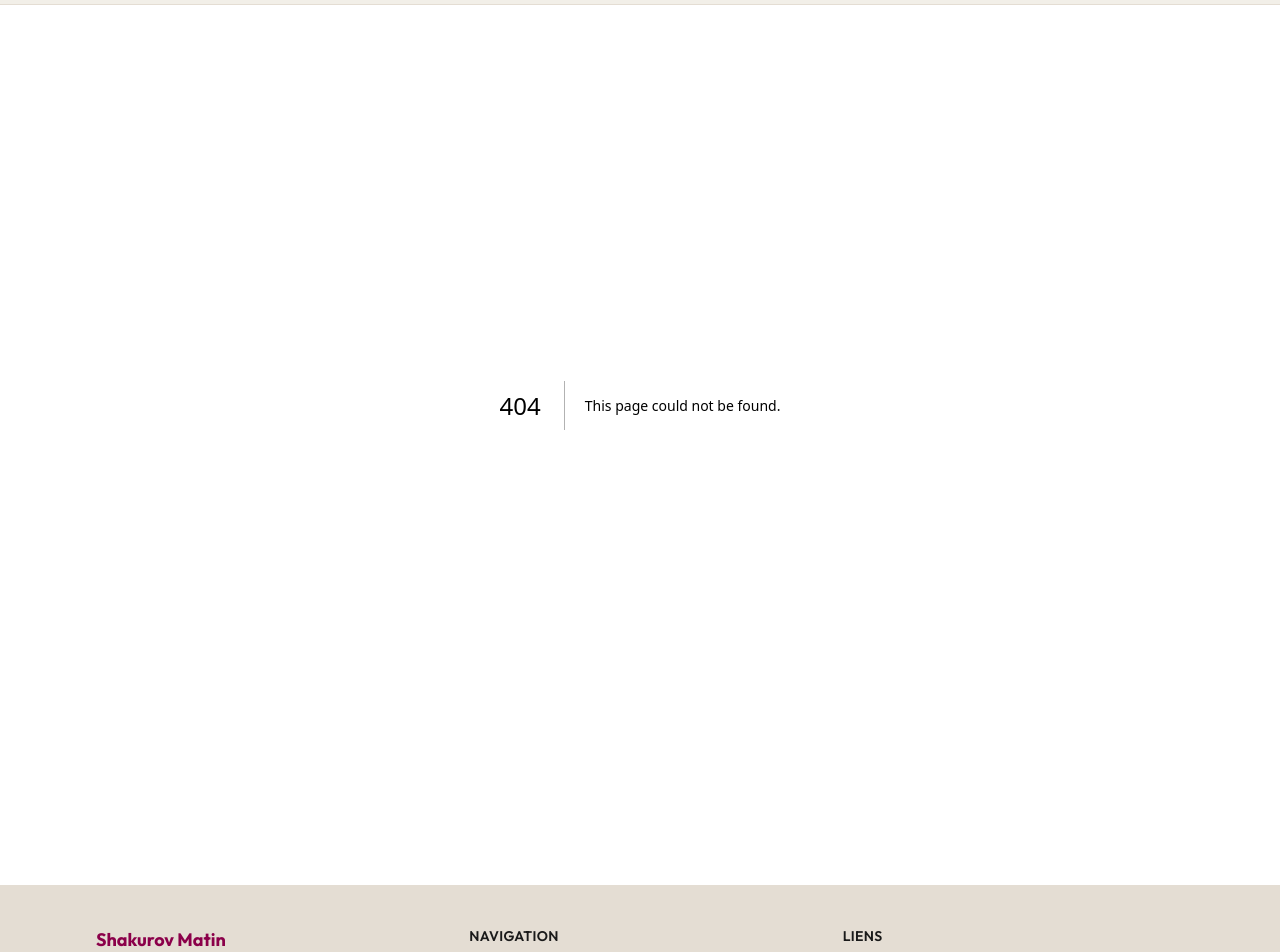
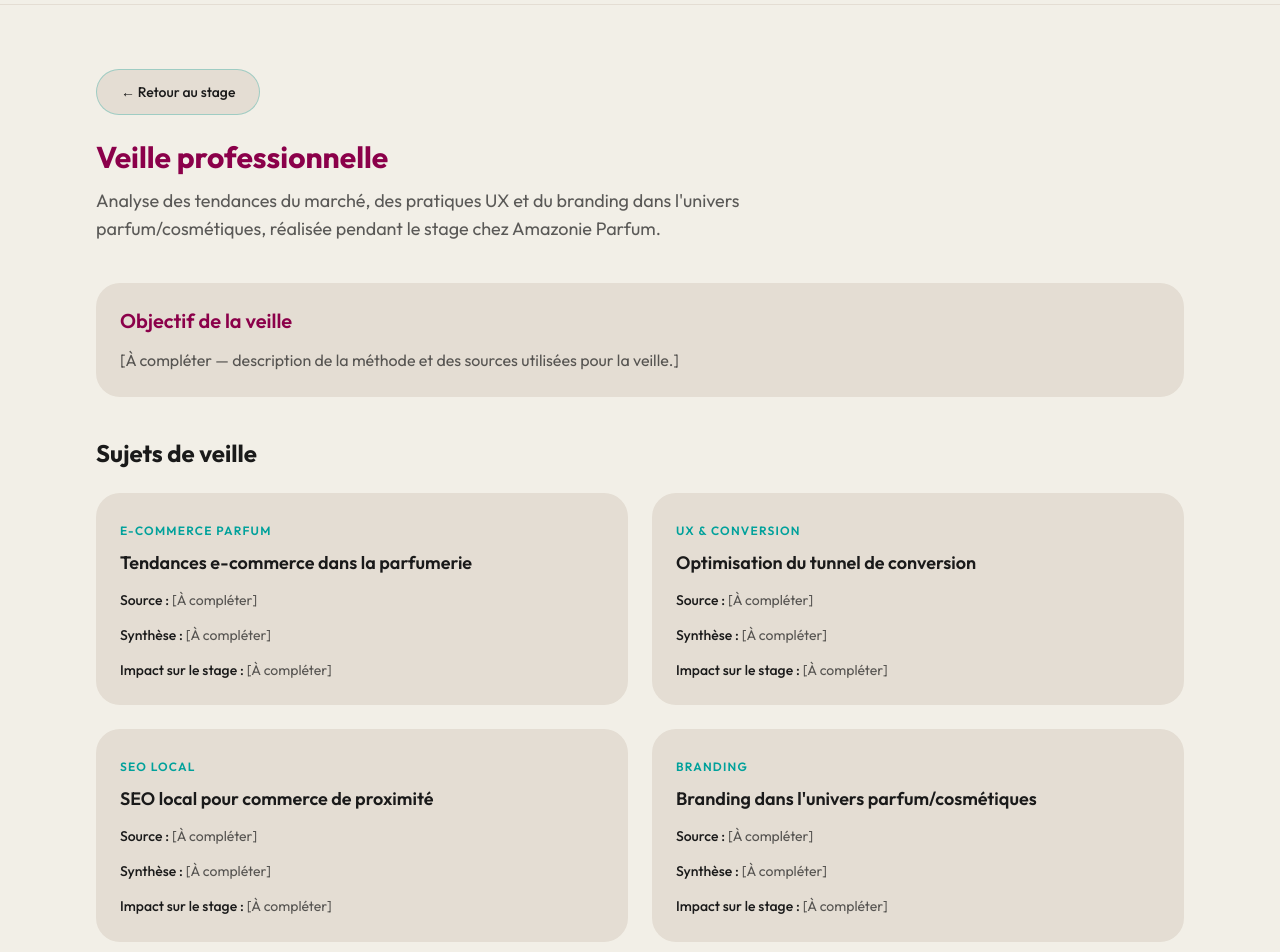
Before and after one commit to BlackOurs18/site_chef_doeuvre, a Next.js app: page /stage/amazonie-parfum/veille in a window 1280 px wide. Before the commit this address had no page. Shown: the part 60-1012 px from the top of the page. Built offline with nearby package versions, Linux system fonts and the light colour scheme.

Commit message:
feat: add research/watch page

```diff
--- /dev/null
+++ b/app/stage/amazonie-parfum/veille/page.tsx
@@ -0,0 +1,57 @@
+import type { Metadata } from 'next'
+import Container from '@/components/Container'
+import SectionTitle from '@/components/SectionTitle'
+import Button from '@/components/Button'
+import MotionSection from '@/components/MotionSection'
+import { veilleItems } from '@/data/rapports'
+
+export const metadata: Metadata = {
+  title: 'Veille professionnelle — Amazonie Parfum',
+  description: 'Veille professionnelle réalisée dans le cadre du stage chez Amazonie Parfum — tendances e-commerce, UX et branding parfum',
+}
+
+export default function VeillePage() {
+  return (
+    <Container className="py-16">
+      <div className="mb-6">
+        <Button href="/stage/amazonie-parfum" variant="secondary" className="text-sm">← Retour au stage</Button>
+      </div>
+      <MotionSection>
+        <SectionTitle
+          title="Veille professionnelle"
+          subtitle="Analyse des tendances du marché, des pratiques UX et du branding dans l'univers parfum/cosmétiques, réalisée pendant le stage chez Amazonie Parfum."
+        />
+
+        {/* Objectif */}
+        <div className="bg-bg-secondary rounded-3xl p-6 mb-10">
+          <h2 className="text-xl font-semibold text-accent-main mb-3">Objectif de la veille</h2>
+          <p className="text-text-main/70">[À compléter — description de la méthode et des sources utilisées pour la veille.]</p>
+        </div>
+
+        {/* Veille items */}
+        <h2 className="text-2xl font-bold text-text-main mb-6">Sujets de veille</h2>
+        <div className="grid grid-cols-1 md:grid-cols-2 gap-6 mb-12">
+          {veilleItems.map((item, i) => (
+            <MotionSection key={item.id} delay={i * 0.06}>
+              <div className="bg-bg-secondary rounded-3xl p-6 h-full">
+                <span className="text-xs uppercase tracking-widest text-accent-light font-semibold">{item.category}</span>
+                <h3 className="text-lg font-semibold text-text-main mt-2 mb-3">{item.title}</h3>
+                <div className="space-y-3 text-sm text-text-main/70">
+                  <p><span className="font-medium text-text-main">Source :</span> {item.source}</p>
+                  <p><span className="font-medium text-text-main">Synthèse :</span> {item.summary}</p>
+                  <p><span className="font-medium text-text-main">Impact sur le stage :</span> {item.impact}</p>
+                </div>
+              </div>
+            </MotionSection>
+          ))}
+        </div>
+
+        {/* Recommendations */}
+        <div className="bg-accent-main/5 border border-accent-main/20 rounded-3xl p-8">
+          <h2 className="text-xl font-semibold text-accent-main mb-4">Recommandations</h2>
+          <p className="text-text-main/70">[À compléter — recommandations formulées à partir de la veille effectuée.]</p>
+        </div>
+      </MotionSection>
+    </Container>
+  )
+}
```
